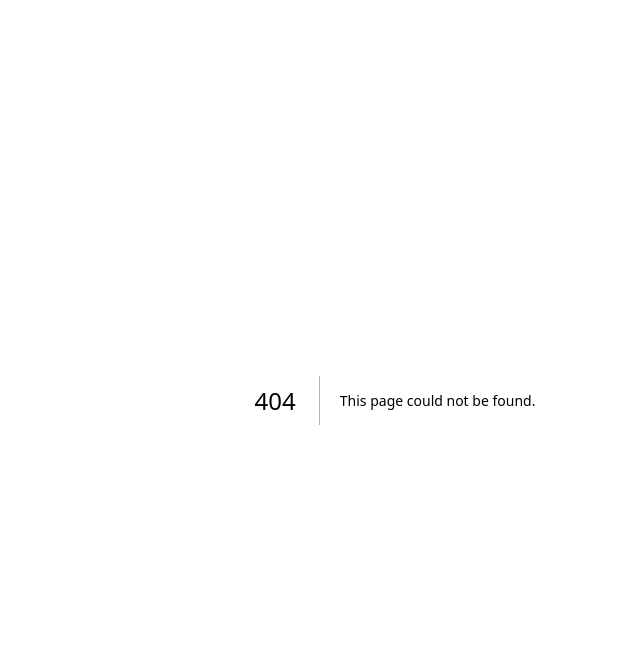
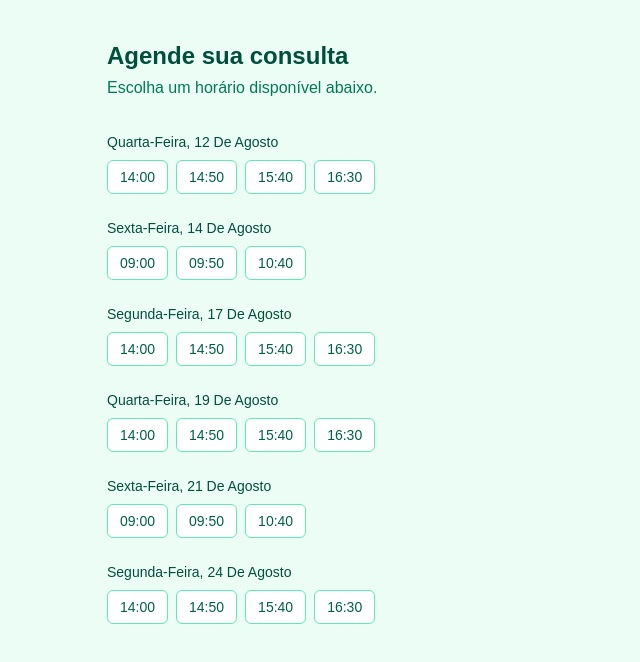
Before and after one commit to brennoant/agenda-app, a Next.js app: page /agendar in a window 1280 px wide. Before the commit this address had no page. Shown: the top 662 px of the page, without its empty margins (245-885 px from the left). Built offline with nearby package versions, Linux system fonts and the light colour scheme.

Commit message:
Add public booking page for patients

```diff
--- /dev/null
+++ b/app/agendar/page.tsx
@@ -0,0 +1,16 @@
+import { getAvailableSlots } from "@/lib/data/availability";
+import { BookingFlow } from "@/components/agendar/booking-flow";
+
+export default function AgendarPage() {
+  const slots = getAvailableSlots(new Date().toISOString().slice(0, 10), 14);
+
+  return (
+    <main className="min-h-screen bg-emerald-50 px-4 py-10">
+      <div className="mx-auto max-w-xl">
+        <h1 className="text-2xl font-semibold text-emerald-900">Agende sua consulta</h1>
+        <p className="mt-1 text-emerald-700">Escolha um horário disponível abaixo.</p>
+        <BookingFlow slots={slots} />
+      </div>
+    </main>
+  );
+}
--- /dev/null
+++ b/components/agendar/booking-flow.tsx
@@ -0,0 +1,124 @@
+"use client";
+
+import { useState } from "react";
+import { AvailableSlot } from "@/lib/data/types";
+import { submitBookingAction } from "@/lib/data/actions";
+
+function formatDate(date: string) {
+  const d = new Date(date + "T00:00:00");
+  return d.toLocaleDateString("pt-BR", { weekday: "long", day: "2-digit", month: "long" });
+}
+
+export function BookingFlow({ slots }: { slots: AvailableSlot[] }) {
+  const [selected, setSelected] = useState<AvailableSlot | null>(null);
+  const [name, setName] = useState("");
+  const [whatsapp, setWhatsapp] = useState("");
+  const [confirmed, setConfirmed] = useState<AvailableSlot | null>(null);
+  const [error, setError] = useState<string | null>(null);
+  const [submitting, setSubmitting] = useState(false);
+
+  const byDate = slots.reduce<Record<string, AvailableSlot[]>>((acc, slot) => {
+    (acc[slot.date] ??= []).push(slot);
+    return acc;
+  }, {});
+
+  if (confirmed) {
+    return (
+      <div className="mt-8 rounded-lg border border-emerald-200 bg-white p-6">
+        <h2 className="text-lg font-semibold text-emerald-900">Consulta confirmada!</h2>
+        <p className="mt-2 text-emerald-800">
+          {formatDate(confirmed.date)} às {confirmed.startTime}
+        </p>
+        <p className="mt-4 text-sm text-emerald-700">
+          Você receberá contato pelo WhatsApp informado para confirmar os detalhes.
+        </p>
+      </div>
+    );
+  }
+
+  if (selected) {
+    return (
+      <form
+        className="mt-8 space-y-4 rounded-lg border border-emerald-200 bg-white p-6"
+        onSubmit={async (e) => {
+          e.preventDefault();
+          setSubmitting(true);
+          setError(null);
+          const result = await submitBookingAction({
+            patientName: name,
+            patientWhatsapp: whatsapp,
+            date: selected.date,
+            startTime: selected.startTime,
+          });
+          setSubmitting(false);
+          if (!result.ok) {
+            setError("Esse horário acabou de ser ocupado. Escolha outro, por favor.");
+            setSelected(null);
+            return;
+          }
+          setConfirmed(selected);
+        }}
+      >
+        <p className="text-sm text-emerald-800">
+          Horário escolhido: <strong>{formatDate(selected.date)} às {selected.startTime}</strong>
+        </p>
+        <div>
+          <label className="text-sm font-medium text-emerald-900">Seu nome</label>
+          <input
+            required
+            value={name}
+            onChange={(e) => setName(e.target.value)}
+            className="mt-1 w-full rounded-md border px-3 py-2 text-sm"
+          />
+        </div>
+        <div>
+          <label className="text-sm font-medium text-emerald-900">Seu WhatsApp</label>
+          <input
+            required
+            value={whatsapp}
+            onChange={(e) => setWhatsapp(e.target.value)}
+            placeholder="(11) 91234-5678"
+            className="mt-1 w-full rounded-md border px-3 py-2 text-sm"
+          />
+        </div>
+        <div className="flex gap-2">
+          <button type="button" onClick={() => setSelected(null)} className="rounded-md border px-4 py-2 text-sm">
+            Voltar
+          </button>
+          <button
+            type="submit"
+            disabled={submitting}
+            className="rounded-md bg-emerald-700 px-4 py-2 text-sm font-medium text-white disabled:opacity-50"
+          >
+            {submitting ? "Confirmando..." : "Confirmar agendamento"}
+          </button>
+        </div>
+      </form>
+    );
+  }
+
+  return (
+    <div className="mt-8 space-y-6">
+      {error && <p className="rounded-md bg-red-50 p-3 text-sm text-red-700">{error}</p>}
+      {Object.keys(byDate).length === 0 && (
+        <p className="text-emerald-700">Nenhum horário disponível nos próximos dias.</p>
+      )}
+      {Object.entries(byDate).map(([date, daySlots]) => (
+        <div key={date}>
+          <h3 className="text-sm font-medium capitalize text-emerald-900">{formatDate(date)}</h3>
+          <div className="mt-2 flex flex-wrap gap-2">
+            {daySlots.map((slot) => (
+              <button
+                key={slot.startTime}
+                onClick={() => setSelected(slot)}
+                className="rounded-md border border-emerald-300 bg-white px-3 py-1.5 text-sm text-emerald-800 hover:bg-emerald-100"
+              >
+                {slot.startTime}
+              </button>
+            ))}
+          </div>
+        </div>
+      ))}
+    </div>
+  );
+}
--- /dev/null
+++ b/lib/data/actions.ts
@@ -0,0 +1,7 @@
+"use server";
+
+import { createBooking, CreateBookingInput, CreateBookingResult } from "./appointments";
+
+export async function submitBookingAction(input: CreateBookingInput): Promise<CreateBookingResult> {
+  return createBooking(input);
+}
```
